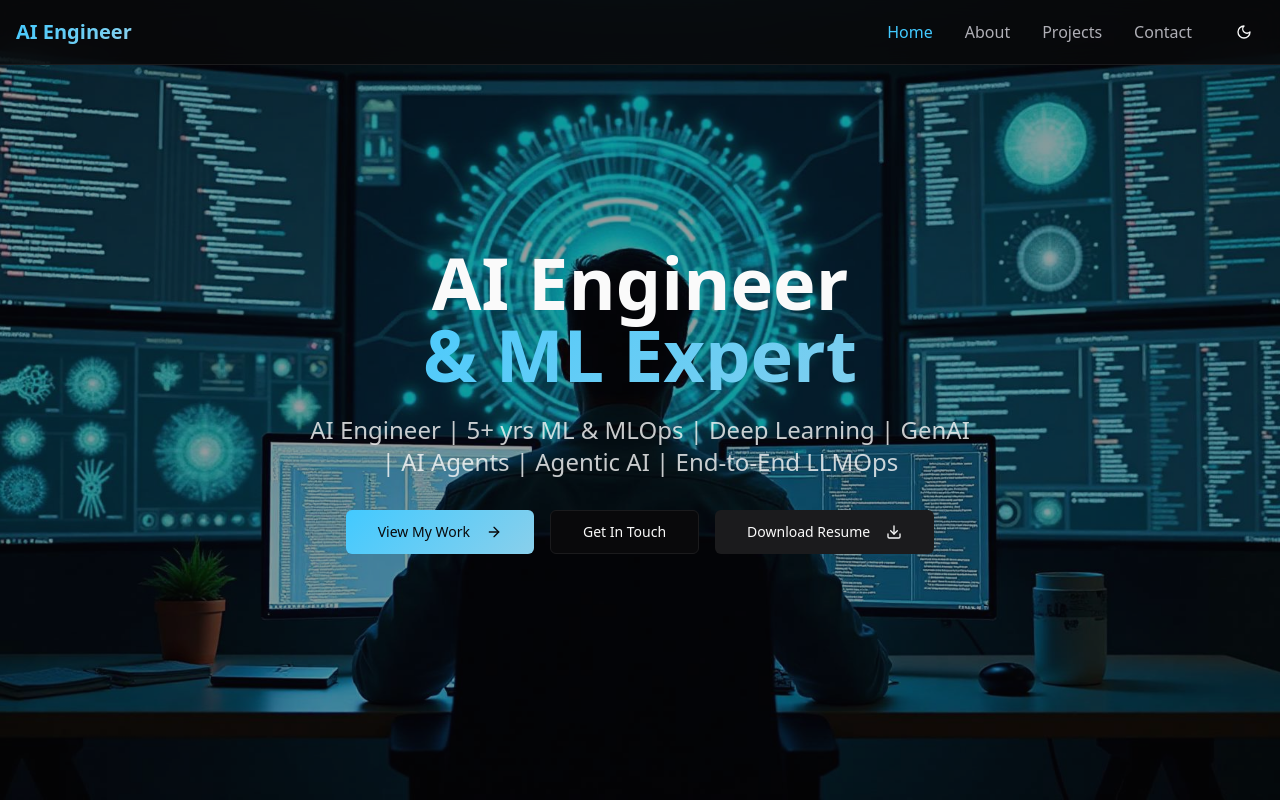
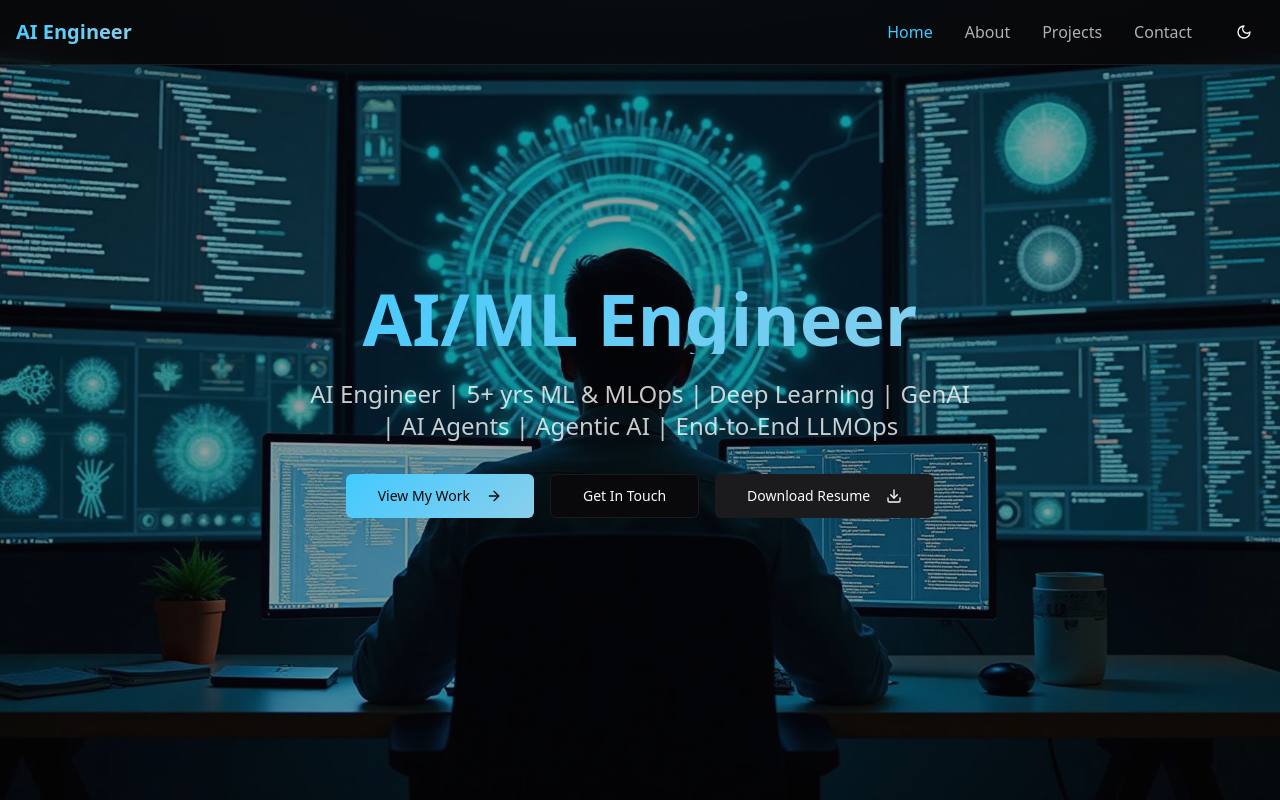
Before and after one commit to i-am-tushaar/genai-showcase-lab, a React (Vite) app: page / in a window 1280 px wide. Shown: the top 800 px of the page. Built offline with nearby package versions, Linux system fonts and the light colour scheme.

Commit message:
Update Home page title
Replace "AI Engineer & ML Expert" with "AI/ML Engineer" on the Home page.

```diff
--- a/src/pages/Home.tsx
+++ b/src/pages/Home.tsx
@@ -51,8 +51,7 @@ const Home = () => {
 
         <div className="relative z-10 text-center px-4 max-w-4xl mx-auto">
           <h1 className="text-5xl md:text-7xl font-bold mb-6">
-            AI Engineer
-            <span className="block text-gradient">& ML Expert</span>
+            <span className="block text-gradient">AI/ML Engineer</span>
           </h1>
           <p className="text-xl md:text-2xl text-foreground/80 mb-8 max-w-2xl mx-auto">AI Engineer | 5+ yrs ML & MLOps | Deep Learning | GenAI | AI Agents | Agentic AI | End-to-End LLMOps</p>
           <div className="flex flex-col sm:flex-row gap-4 justify-center">
```
